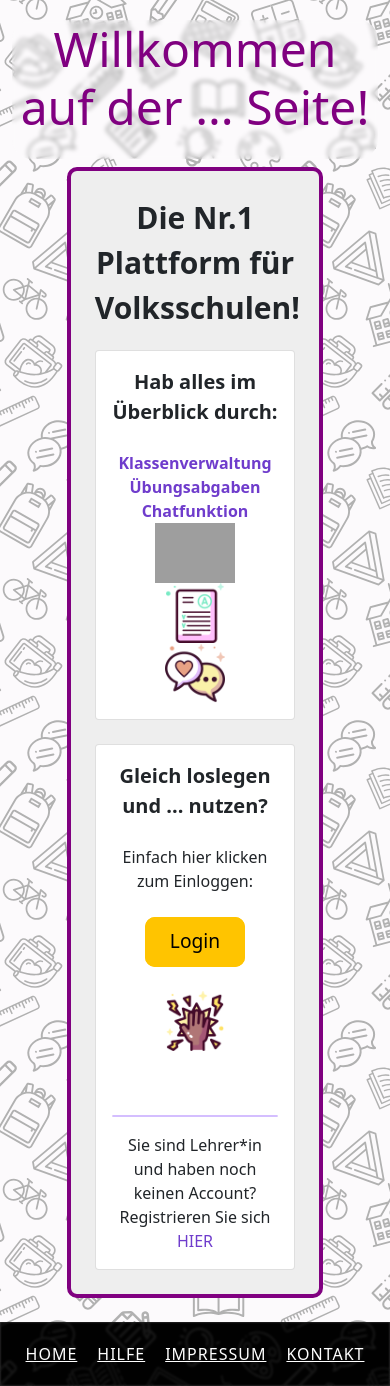
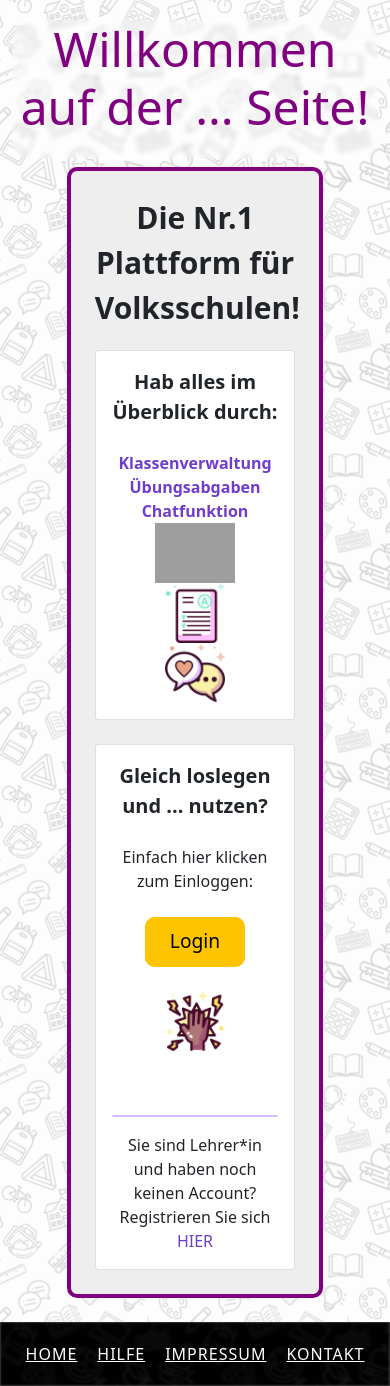
Before and after one commit to Oscavian/ss22-itp-g02, a PHP site: page / in a window 390 px wide. Run offline with PHP 8.4, Linux system fonts and the light colour scheme; grey boxes are pictures that could not be loaded.

Commit message:
small design change

```diff
--- a/client/assets/css/index.css
+++ b/client/assets/css/index.css
@@ -28,9 +28,9 @@ body::before {
     /* background-color: rgba(128, 0, 128, 0.2); */
     /* background-color: rgb(125 125 125 / 27%); */
     background-image: url(../img/background.svg);
-    background-size: 600px;
+    background-size: 400px;
     background-repeat: repeat;
-    opacity: 0.3;
+    opacity: 0.15;
     top: 0;
     left: 0;
     position: absolute;
--- a/client/html-includes/footer.html
+++ b/client/html-includes/footer.html
@@ -1,7 +1,7 @@
 <style>
   #footer {
     backdrop-filter: invert() grayscale(100%) blur(1px);
-    background-color: rgba(0, 0, 0, 0.7);
+    background-color: rgba(0, 0, 0, 0.5);
   }
 
   #footer #copyright {
@@ -45,7 +45,7 @@
 
     #footer {
     backdrop-filter: invert() grayscale(100%) blur(1px);
-    background-color: rgba(0, 0, 0, 0.7);
+    background-color: rgba(0, 0, 0, 0.5);
     padding: 10px 0 10px 0;
   }
 
```
